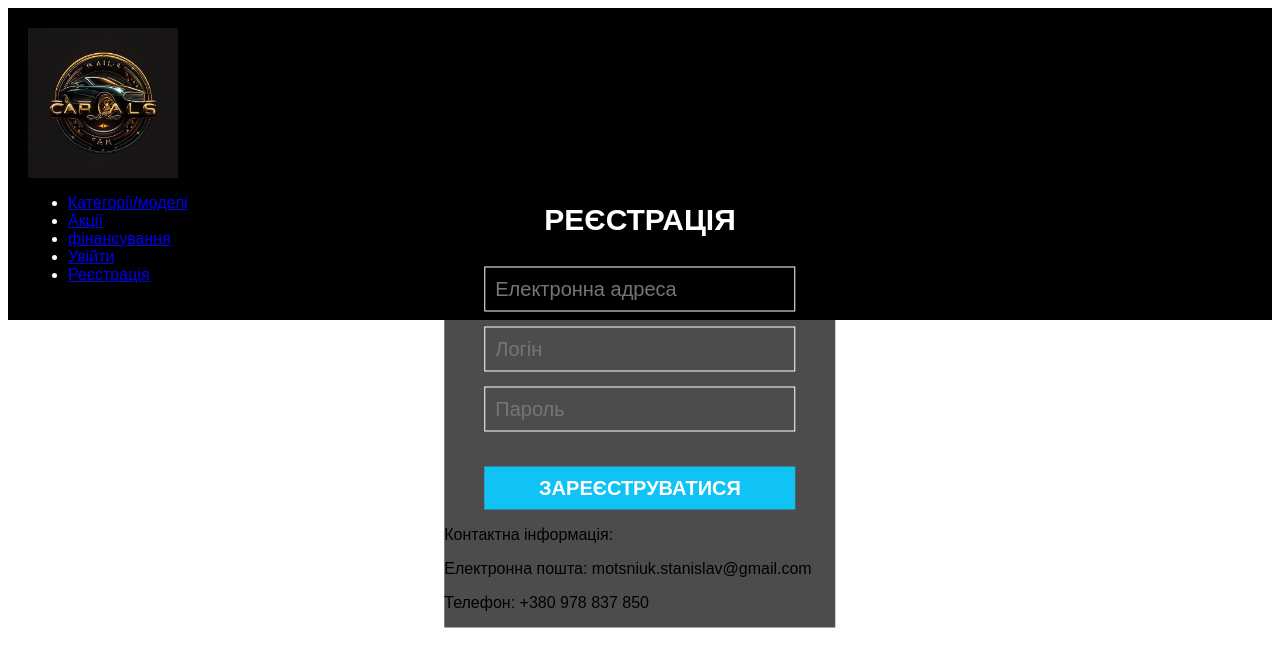
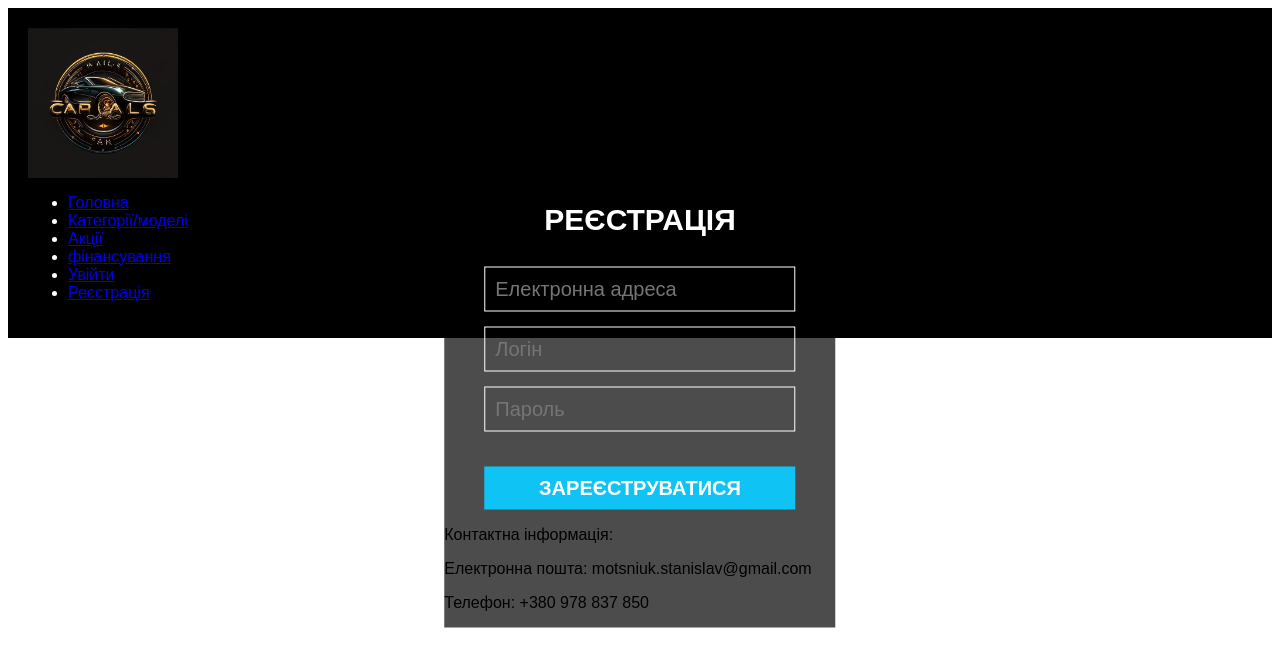
Before and after one commit to MotsSV/car, a plain HTML site: page registration.html in a window 1280 px wide. Drawn offline with Linux system fonts and the light colour scheme.

Commit message:
Update registration.html

```diff
--- a/registration.html
+++ b/registration.html
@@ -9,6 +9,7 @@
       <nav>
         <img src="logo.png" title="logo" width="150px" height="150px">
         <ul>
+	  <li><a href="index.html">Головна</a></li>
           <li><a href="categori.html">Категорії/моделі</a></li>
           <li><a href="akcie.html">Акції</a></li>
           <li><a href="finance.html">фінансування</a></li>
```
